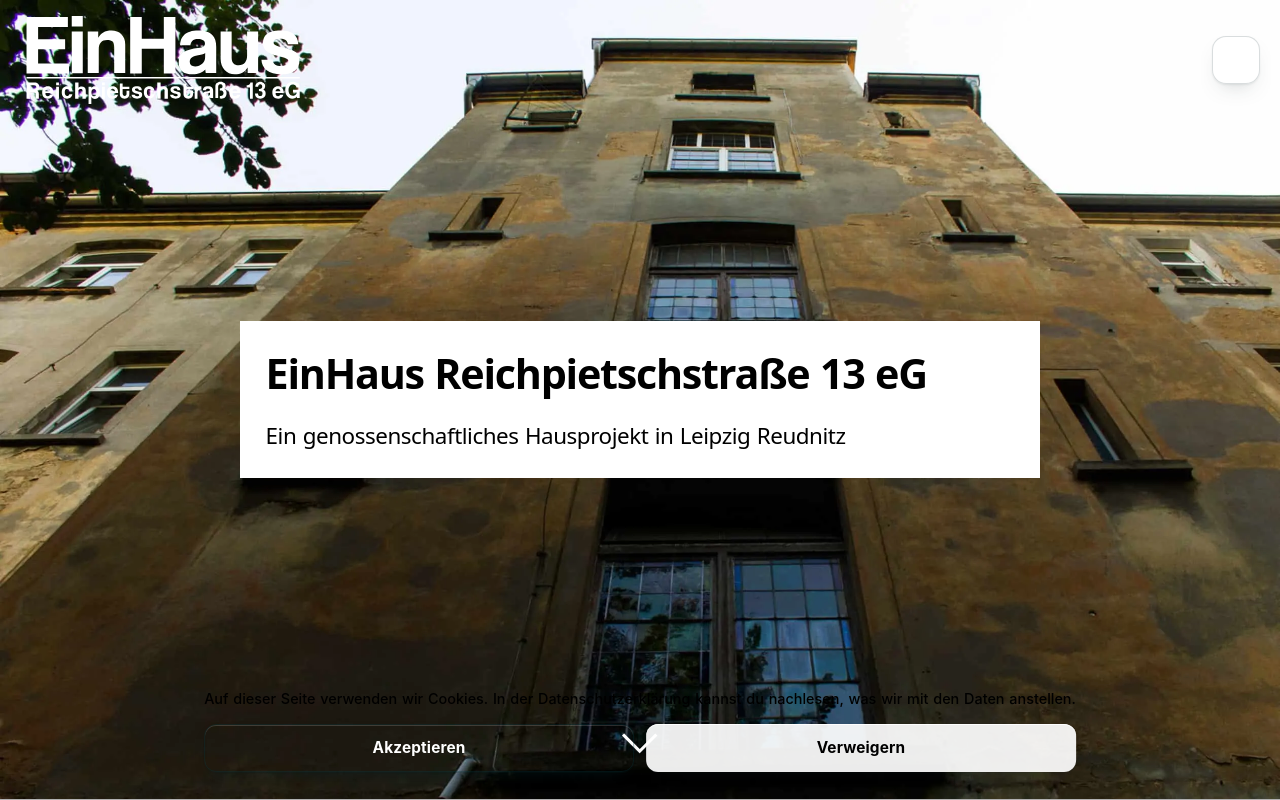
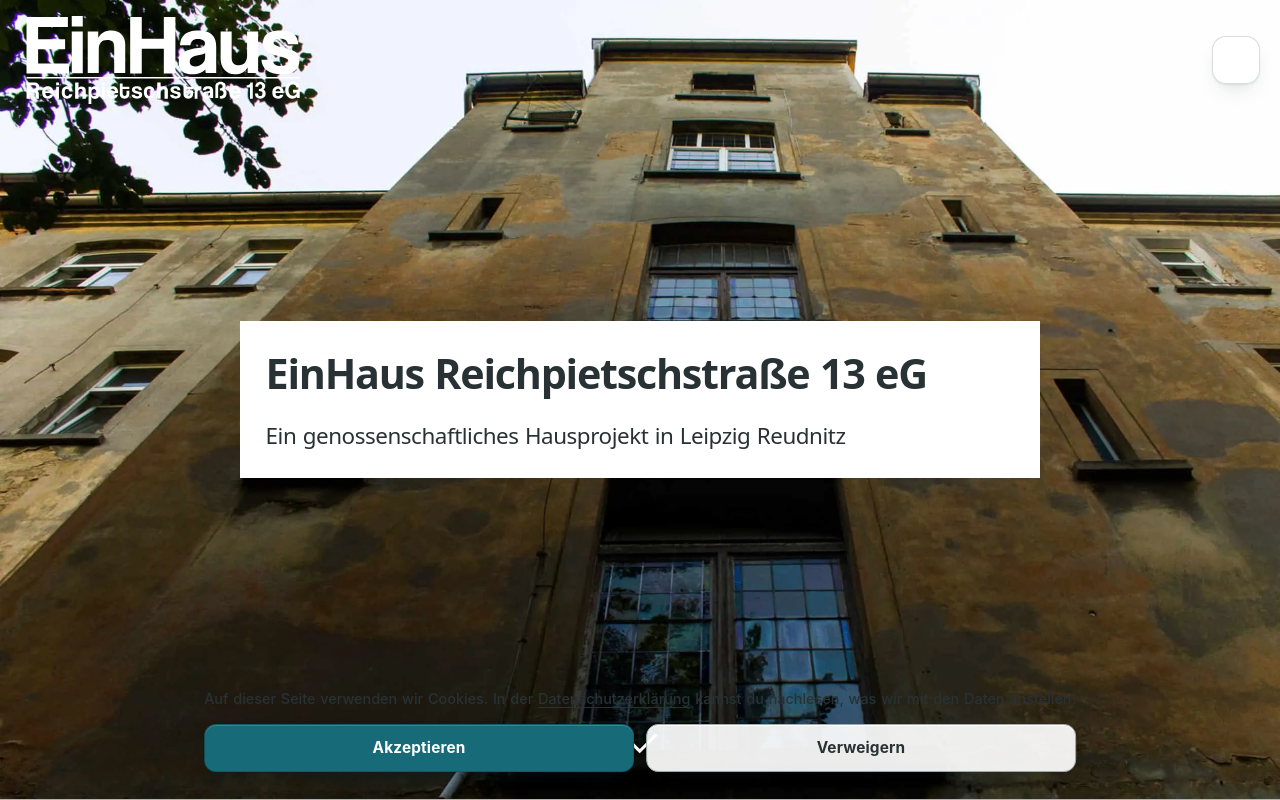
Before and after one commit to 3vincent/einhaus-leipzig, a Nuxt app: page /#bisher in a window 1280 px wide. Shown: the top 800 px of the page. Built offline with nearby package versions, Linux system fonts and the light colour scheme.

Commit message:
refactor: apply brand and neutral colors globally

```diff
--- a/app/assets/styles/components/landing.scss
+++ b/app/assets/styles/components/landing.scss
@@ -81,8 +81,8 @@
     }
 
     a:hover {
-      color: var(--main-text-color-semidark);
-      border-color: var(--main-text-color-semidark-alt);
+      color: var(--color-text-muted);
+      border-color: var(--color-border-strong);
     }
 
     p,
--- a/app/assets/styles/general/basic-elements.scss
+++ b/app/assets/styles/general/basic-elements.scss
@@ -49,7 +49,7 @@
 
   &.primary {
     color: white !important;
-    background-color: var(--button-color);
+    background-color: var(--color-brand);
     border: 1px solid rgba(7, 57, 65, 0.32) !important;
     box-shadow:
       0 1px 1px rgba(6, 39, 44, 0.16),
@@ -57,7 +57,7 @@
       inset 0 1px 0 rgba(255, 255, 255, 0.16);
 
     &:hover {
-      background-color: var(--button-color-hover);
+      background-color: var(--color-brand-hover);
       border-color: rgba(5, 44, 51, 0.45) !important;
       box-shadow:
         0 2px 3px rgba(6, 39, 44, 0.18),
@@ -67,8 +67,8 @@
     }
 
     &:active {
-      background-color: var(--button-color-active);
-      border-color: var(--button-color-active) !important;
+      background-color: var(--color-brand-active);
+      border-color: var(--color-brand-active) !important;
       box-shadow:
         0 1px 2px rgba(6, 39, 44, 0.2),
         inset 0 1px 2px rgba(0, 0, 0, 0.12);
@@ -77,9 +77,9 @@
   }
 
   &.secondary {
-    color: var(--main-text-color-dark) !important;
+    color: var(--color-text) !important;
     background-color: rgba(255, 255, 255, 0.92);
-    border: 1px solid var(--button-secondary-border) !important;
+    border: 1px solid var(--color-border-strong) !important;
     box-shadow:
       0 1px 2px rgba(31, 46, 48, 0.08),
       0 7px 18px -14px rgba(31, 46, 48, 0.55),
@@ -87,7 +87,7 @@
 
     &:hover {
       color: #1d4045 !important;
-      background-color: var(--button-secondary-hover);
+      background-color: var(--color-surface-soft);
       border-color: rgba(23, 107, 120, 0.42) !important;
       box-shadow:
         0 2px 3px rgba(31, 46, 48, 0.1),
@@ -106,7 +106,7 @@
   }
 
   &:focus-visible {
-    outline: 3px solid var(--button-focus-ring);
+    outline: 3px solid var(--color-focus-ring);
     outline-offset: 3px;
   }
 
@@ -150,9 +150,9 @@ a:has(button.link) {
 
 p a {
   text-decoration: none;
-  color: var(--main-text-color-dark);
+  color: var(--color-text);
   padding-bottom: 0px !important;
-  border-bottom: 1px solid var(--main-text-color-light-light);
+  border-bottom: 1px solid var(--color-border-strong);
   display: inline;
 
   @media screen and (min-width: variables.$md) {
--- a/app/assets/styles/general/basic-layout.scss
+++ b/app/assets/styles/general/basic-layout.scss
@@ -1,12 +1,12 @@
 @use 'variables';
 
 ::selection {
-  background: #302e3a;
+  background: var(--color-text);
   color: white;
 }
 
 body {
-  color: var(--main-text-color-dark);
+  color: var(--color-text);
 }
 
 .siteContainer {
@@ -73,8 +73,8 @@ body {
     a:link,
     a:visited {
       text-decoration: none;
-      color: var(--main-text-color-dark);
-      border-bottom: 1px solid var(--main-text-color-semidark);
+      color: var(--color-text);
+      border-bottom: 1px solid var(--color-border-strong);
 
       @media screen and (min-width: variables.$md) {
         border-bottom-width: 2px;
@@ -88,7 +88,7 @@ body {
     hr {
       border: none;
       border-top: 1px solid rgba(0, 0, 0, 0.1);
-      color: #333;
+      color: var(--color-text);
       overflow: visible;
       height: 5px;
     }
--- a/app/assets/styles/general/reset.scss
+++ b/app/assets/styles/general/reset.scss
@@ -30,7 +30,7 @@ html {
 }
 
 :focus-visible {
-  outline: 3px solid var(--button-color);
+  outline: 3px solid var(--color-brand);
   outline-offset: 3px;
 }
 
```
